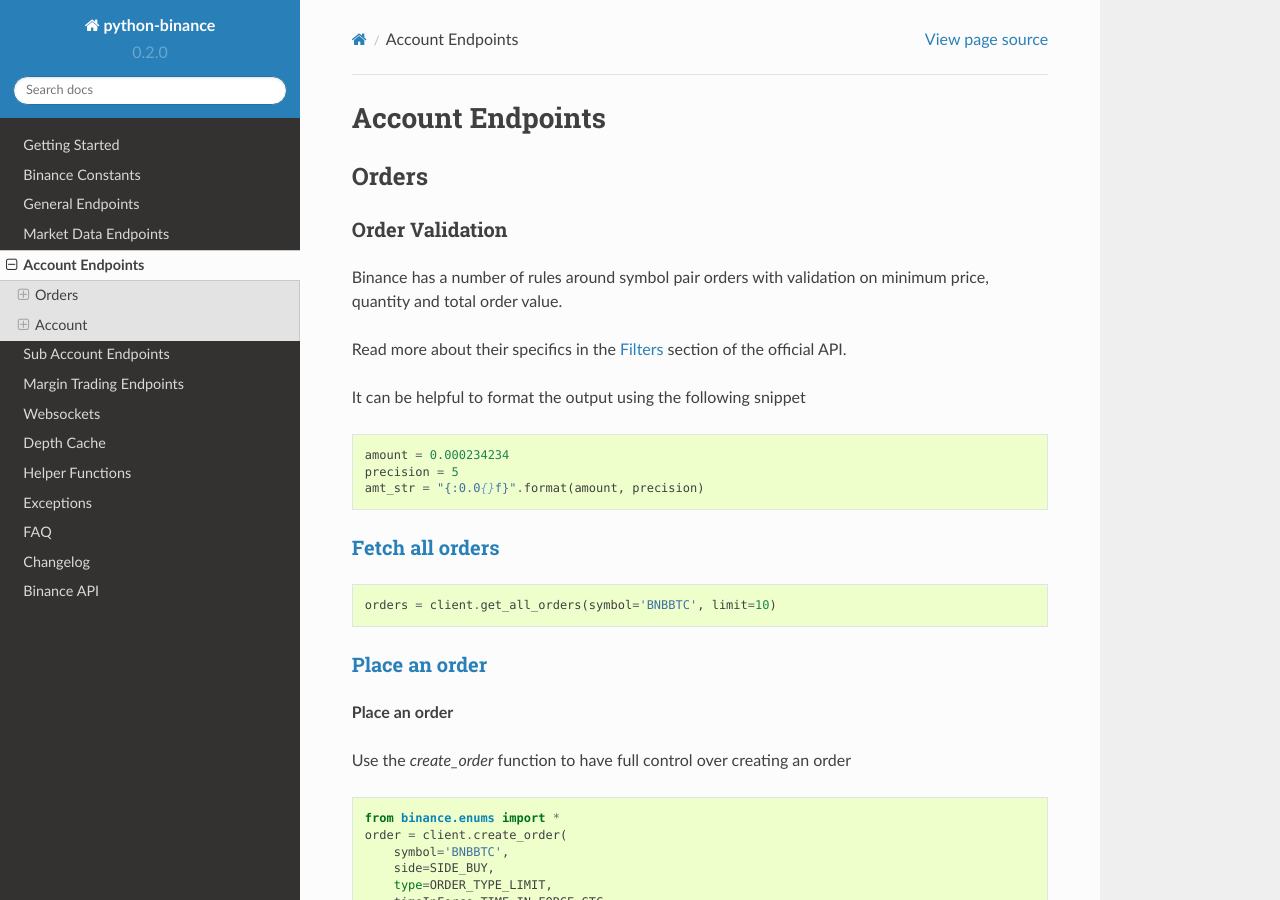
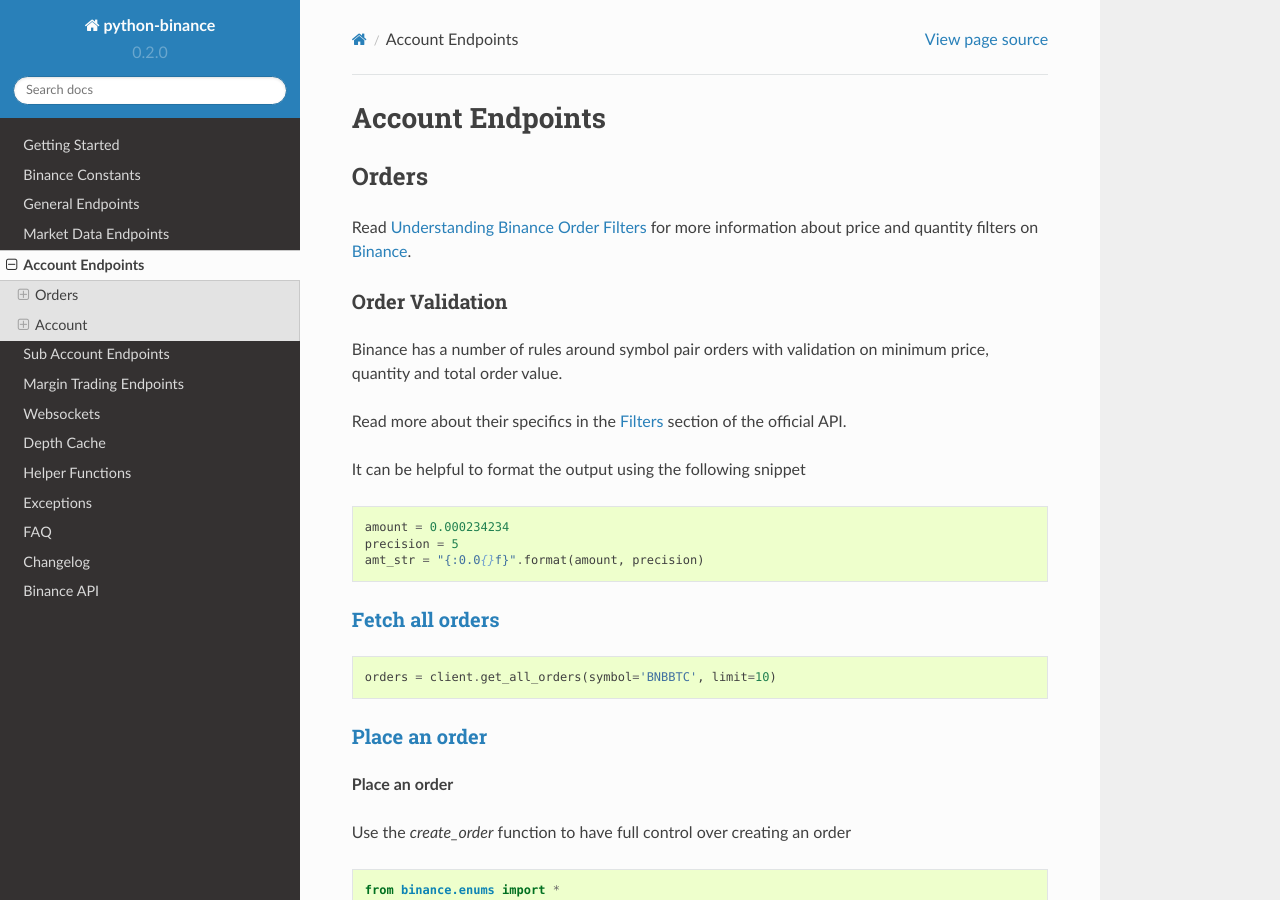
Before and after one commit to astro0099/python_BSC, a Sphinx documentation site: the page built from docs/account.rst, in a window 1280 px wide and 900 px high. Built offline with Sphinx 7.4.7 and the Read the Docs theme 2.0.0, drawn with Linux system fonts in a browser that asks for light colours; formulas are drawn with MathJax 3; pages that are not in the unit, such as notebooks, are missing from menus.

Commit message:
Add more info to the docs

```diff
--- a/README.rst
+++ b/README.rst
@@ -38,6 +38,9 @@
 
 Blog with examples including async
   https://sammchardy.github.io
+
+- `Async basics for Binance <https://sammchardy.github.io/binance/2021/05/01/async-binance-basics.html>`_
+- `Understanding Binance Order Filters <https://sammchardy.github.io/binance/2021/05/03/binance-order-filters.html>`_
 
 Make sure you update often and check the `Changelog <https://python-binance.readthedocs.io/en/latest/changelog.html>`_ for new features and bug fixes.
 
@@ -146,6 +149,9 @@
 Async Example
 -------------
 
+Read `Async basics for Binance <https://sammchardy.github.io/binance/2021/05/01/async-binance-basics.html>`_
+for more information.
+
 .. code:: python
 
     import asyncio
--- a/docs/account.rst
+++ b/docs/account.rst
@@ -3,6 +3,9 @@
 
 Orders
 ------
+
+Read `Understanding Binance Order Filters <https://sammchardy.github.io/binance/2021/05/03/binance-order-filters.html>`_
+for more information about price and quantity filters on `Binance <https://www.binance.com/?ref=10099792>`_.
 
 Order Validation
 ^^^^^^^^^^^^^^^^
--- a/docs/helpers.rst
+++ b/docs/helpers.rst
@@ -2,5 +2,5 @@
 ================
 
 .. autoclass:: binance.helpers
-    :members: date_to_milliseconds, interval_to_milliseconds
+    :members: date_to_milliseconds, interval_to_milliseconds, round_step_size
     :noindex:
--- a/docs/overview.rst
+++ b/docs/overview.rst
@@ -44,7 +44,6 @@
 
         loop = asyncio.get_event_loop()
         loop.run_until_complete(main())
-
 
 Using the Spot or Vanilla Options Testnet
 -----------------------------------------
@@ -125,6 +124,8 @@
         loop = asyncio.get_event_loop()
         loop.run_until_complete(main())
 
+Read `Async basics for Binance <https://sammchardy.github.io/binance/2021/05/01/async-binance-basics.html>`_
+for more information about asynchronous patterns.
 
 API Rate Limit
 --------------
```
Also changed, not shown: docs/binance.rst (+6 -6 lines).
